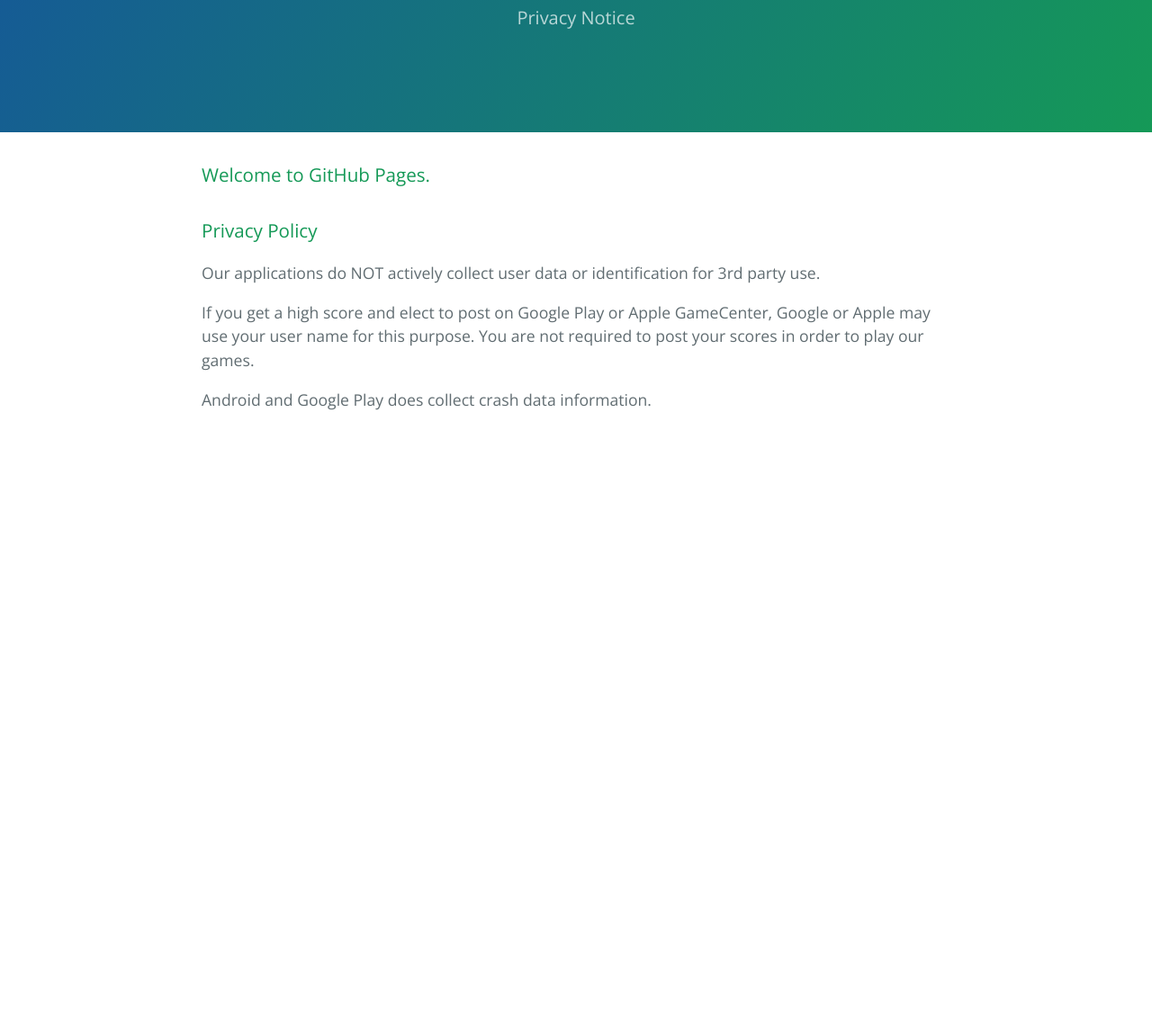
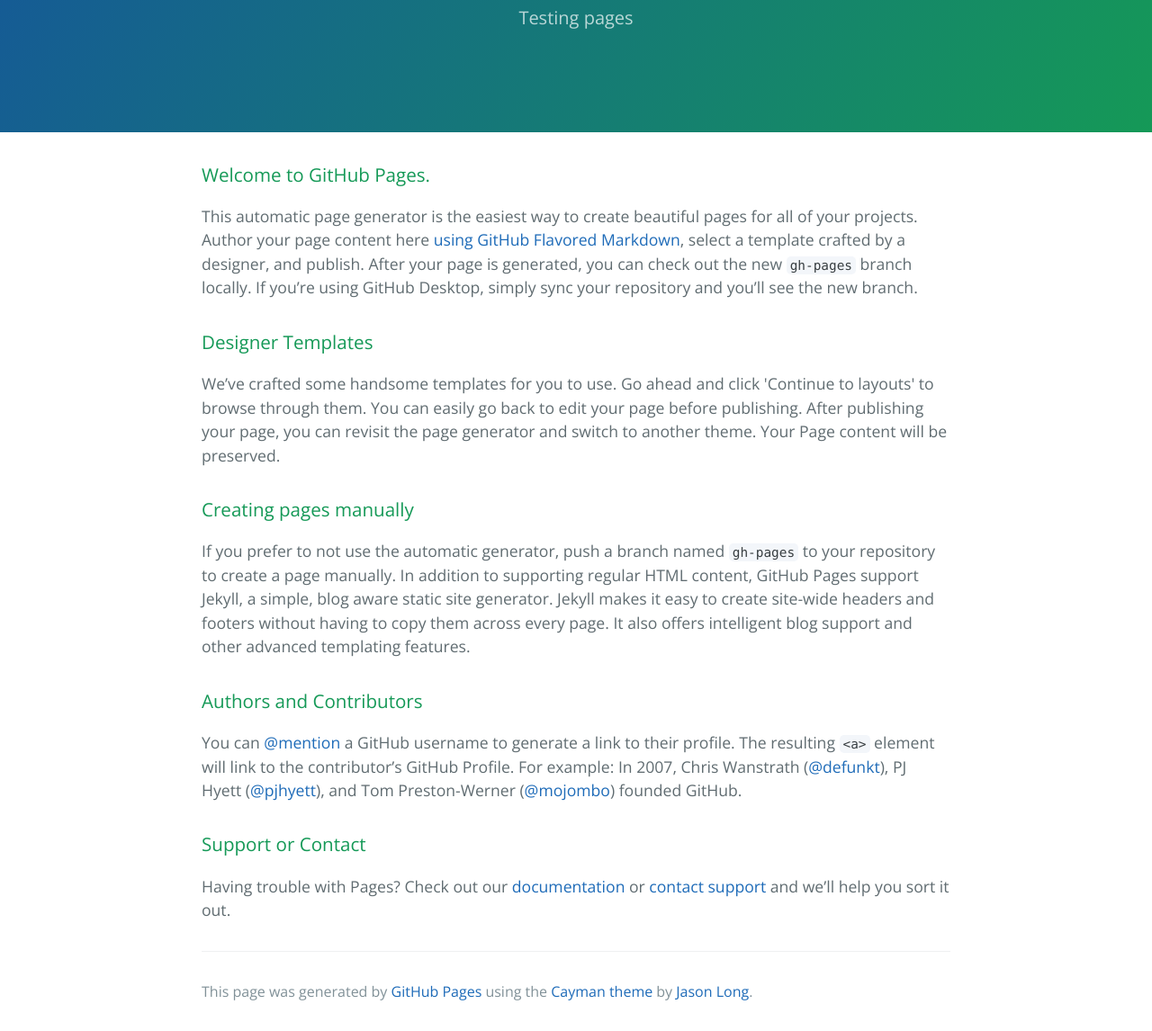
Before and after one commit to kurtdekker/kurtdekker.github.io, a plain HTML site: page index.html in a window 1280 px wide. Shown: the part 170-1316 px from the top of the page at 90% size. Before the commit the page ends 800 px from the top, so only its background shows below. Drawn offline with nearby package versions, Linux system fonts and the light colour scheme.

Commit message:
privacy as a subdirectory

```diff
--- a/index.html
+++ b/index.html
@@ -11,21 +11,40 @@
   </head>
   <body>
     <section class="page-header">
-      <h1 class="project-name">Kurt Dekker games Privacy Page</h1>
-      <h2 class="project-tagline">Privacy Notice</h2>
+      <h1 class="project-name">Kurtdekker.GitHub.io</h1>
+      <h2 class="project-tagline">Testing pages</h2>
     </section>
 
     <section class="main-content">
       <h3>
 <a id="welcome-to-github-pages" class="anchor" href="#welcome-to-github-pages" aria-hidden="true"><span aria-hidden="true" class="octicon octicon-link"></span></a>Welcome to GitHub Pages.</h3>
 
-<h3>Privacy Policy</h3>
+<p>This automatic page generator is the easiest way to create beautiful pages for all of your projects. Author your page content here <a href="https://guides.github.com/features/mastering-markdown/">using GitHub Flavored Markdown</a>, select a template crafted by a designer, and publish. After your page is generated, you can check out the new <code>gh-pages</code> branch locally. If you’re using GitHub Desktop, simply sync your repository and you’ll see the new branch.</p>
 
-<p>Our applications do NOT actively collect user data or identification for 3rd party use.</p>
+<h3>
+<a id="designer-templates" class="anchor" href="#designer-templates" aria-hidden="true"><span aria-hidden="true" class="octicon octicon-link"></span></a>Designer Templates</h3>
 
-<p>If you get a high score and elect to post on Google Play or Apple GameCenter, Google or Apple may use your user name for this purpose. You are not required to post your scores in order to play our games.</p>
+<p>We’ve crafted some handsome templates for you to use. Go ahead and click 'Continue to layouts' to browse through them. You can easily go back to edit your page before publishing. After publishing your page, you can revisit the page generator and switch to another theme. Your Page content will be preserved.</p>
 
-<p>Android and Google Play does collect crash data information.</p>
+<h3>
+<a id="creating-pages-manually" class="anchor" href="#creating-pages-manually" aria-hidden="true"><span aria-hidden="true" class="octicon octicon-link"></span></a>Creating pages manually</h3>
+
+<p>If you prefer to not use the automatic generator, push a branch named <code>gh-pages</code> to your repository to create a page manually. In addition to supporting regular HTML content, GitHub Pages support Jekyll, a simple, blog aware static site generator. Jekyll makes it easy to create site-wide headers and footers without having to copy them across every page. It also offers intelligent blog support and other advanced templating features.</p>
+
+<h3>
+<a id="authors-and-contributors" class="anchor" href="#authors-and-contributors" aria-hidden="true"><span aria-hidden="true" class="octicon octicon-link"></span></a>Authors and Contributors</h3>
+
+<p>You can <a href="https://help.github.com/articles/basic-writing-and-formatting-syntax/#mentioning-users-and-teams" class="user-mention">@mention</a> a GitHub username to generate a link to their profile. The resulting <code>&lt;a&gt;</code> element will link to the contributor’s GitHub Profile. For example: In 2007, Chris Wanstrath (<a href="https://github.com/defunkt" class="user-mention">@defunkt</a>), PJ Hyett (<a href="https://github.com/pjhyett" class="user-mention">@pjhyett</a>), and Tom Preston-Werner (<a href="https://github.com/mojombo" class="user-mention">@mojombo</a>) founded GitHub.</p>
+
+<h3>
+<a id="support-or-contact" class="anchor" href="#support-or-contact" aria-hidden="true"><span aria-hidden="true" class="octicon octicon-link"></span></a>Support or Contact</h3>
+
+<p>Having trouble with Pages? Check out our <a href="https://help.github.com/pages">documentation</a> or <a href="https://github.com/contact">contact support</a> and we’ll help you sort it out.</p>
+
+      <footer class="site-footer">
+
+        <span class="site-footer-credits">This page was generated by <a href="https://pages.github.com">GitHub Pages</a> using the <a href="https://github.com/jasonlong/cayman-theme">Cayman theme</a> by <a href="https://twitter.com/jasonlong">Jason Long</a>.</span>
+      </footer>
 
     </section>
 
```
Also changed, not shown: privacy/index.html (added, +9 -0 lines).
